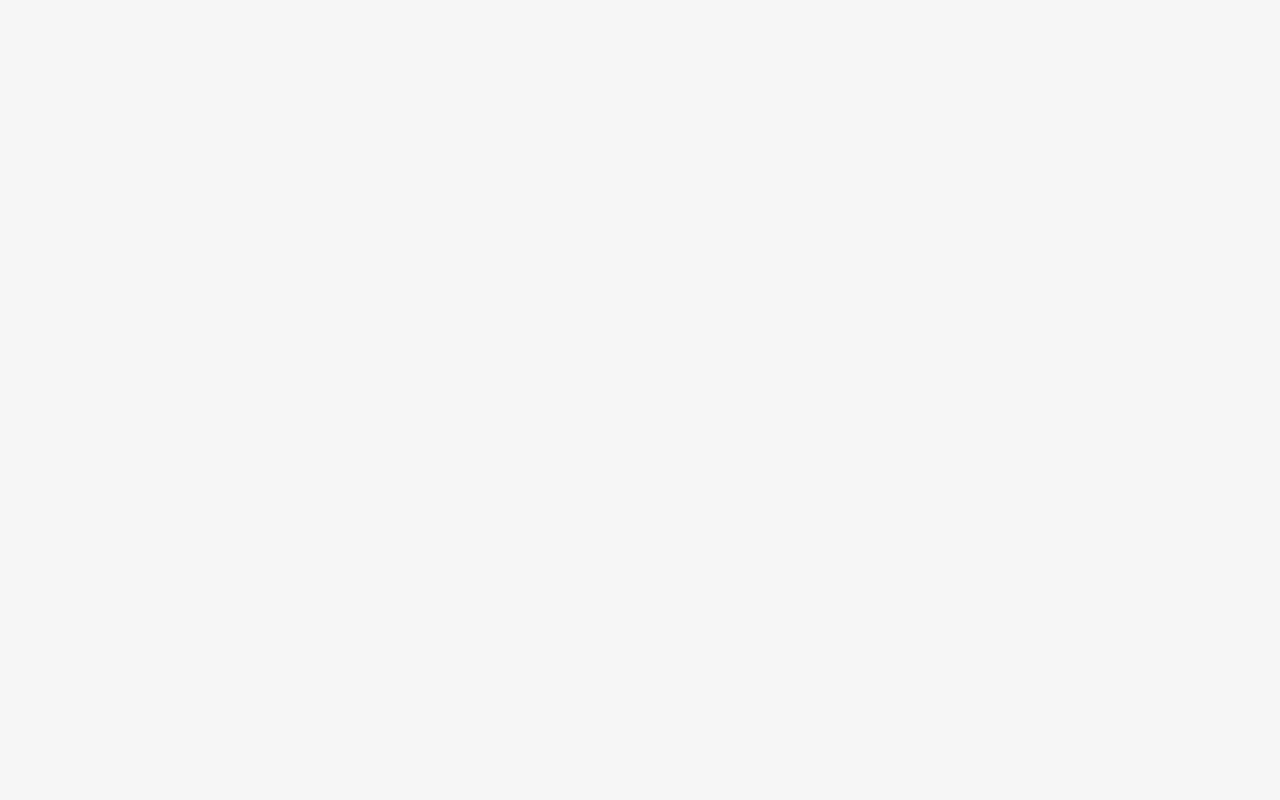
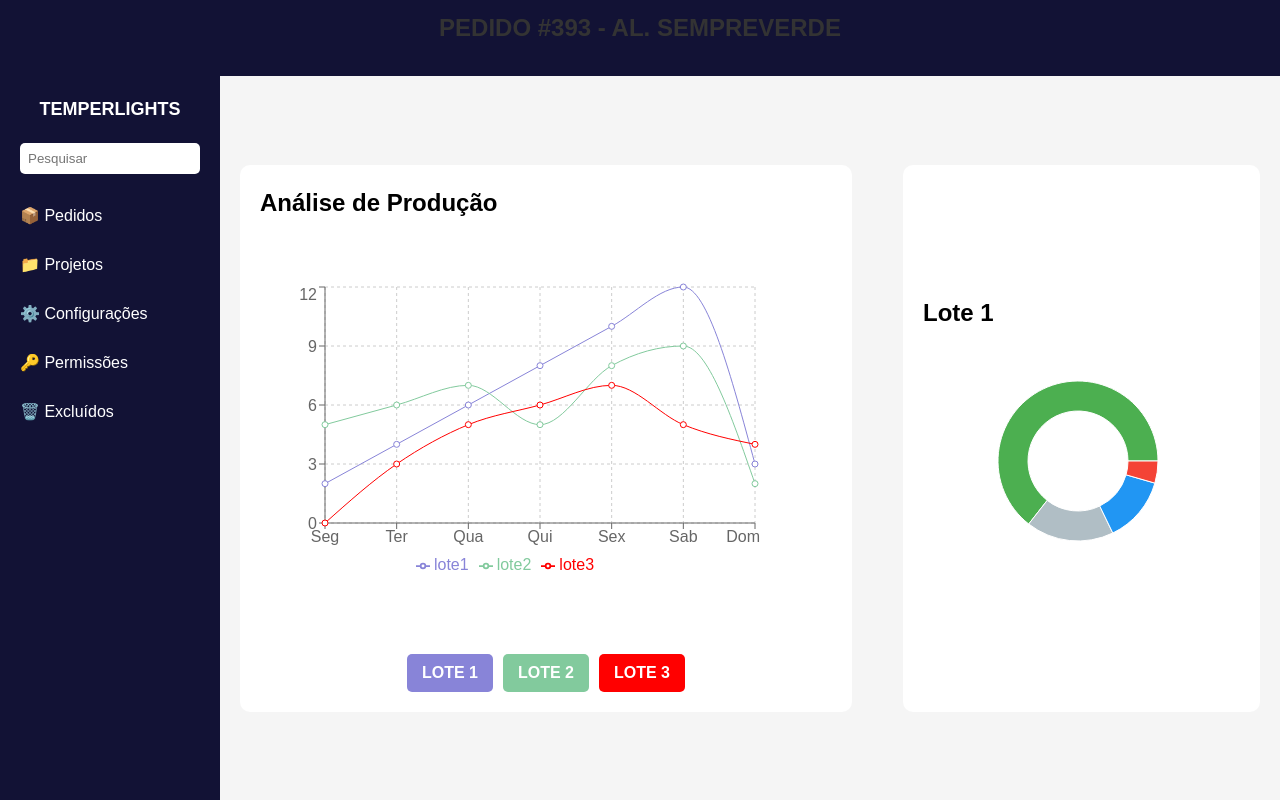
Before and after one commit to EricIkeda1/Temperlights, a React (Vite) app: page /order in a window 1280 px wide. Before the commit this address had no page. Built offline with nearby package versions, Linux system fonts and the light colour scheme.

Commit message:
Página de Pedidos Detalhados Ainda incompleto

```diff
--- /dev/null
+++ b/src/components/OrderDetails.jsx
@@ -0,0 +1,77 @@
+import React from "react";
+import { LineChart, Line, XAxis, YAxis, CartesianGrid, Tooltip, Legend, PieChart, Pie, Cell } from "recharts";
+import { Link } from "react-router-dom";
+import "../styles/orderdetails.css";
+
+const lineData = [
+  { name: "Seg", lote1: 2, lote2: 5, lote3: 0 },
+  { name: "Ter", lote1: 4, lote2: 6, lote3: 3 },
+  { name: "Qua", lote1: 6, lote2: 7, lote3: 5 },
+  { name: "Qui", lote1: 8, lote2: 5, lote3: 6 },
+  { name: "Sex", lote1: 10, lote2: 8, lote3: 7 },
+  { name: "Sab", lote1: 12, lote2: 9, lote3: 5 },
+  { name: "Dom", lote1: 3, lote2: 2, lote3: 4 }
+];
+
+const pieData = [
+  { name: "Realizado", value: 60.7, color: "#4caf50" },
+  { name: "Aguardando", value: 16.7, color: "#b0bec5" },
+  { name: "Em progresso", value: 12.6, color: "#2196f3" },
+  { name: "Perda", value: 4.2, color: "#f44336" }
+];
+
+const OrderDetails = () => {
+  return (
+    <div className="order-details-container">
+      <header>
+        <h1>PEDIDO #393 - AL. SEMPREVERDE</h1>
+      </header>
+      <div className="order-details">
+        <aside className="sidebar">
+          <h2 className="logo">TEMPERLIGHTS</h2>
+          <input type="text" placeholder="Pesquisar" className="search-box" />
+          <nav className="menu">
+            <Link to="/pedidos">📦 Pedidos</Link>
+            <Link to="/projetos">📁 Projetos</Link>
+            <Link to="/configuracoes">⚙️ Configurações</Link>
+            <Link to="/permissoes">🔑 Permissões</Link>
+            <Link to="/excluidos">🗑️ Excluídos</Link>
+          </nav>
+        </aside>
+        <main className="content">
+          <section className="production-analysis">
+            <h2>Análise de Produção</h2>
+            <LineChart width={500} height={300} data={lineData}>
+              <CartesianGrid strokeDasharray="3 3" />
+              <XAxis dataKey="name" />
+              <YAxis />
+              <Tooltip />
+              <Legend />
+              <Line type="monotone" dataKey="lote1" stroke="#8884d8" />
+              <Line type="monotone" dataKey="lote2" stroke="#82ca9d" />
+              <Line type="monotone" dataKey="lote3" stroke="#ff0000" />
+            </LineChart>
+            <div className="lote-buttons">
+              <button className="lote1-btn">LOTE 1</button>
+              <button className="lote2-btn">LOTE 2</button>
+              <button className="lote3-btn">LOTE 3</button>
+            </div>
+          </section>
+          <section className="lot-status">
+            <h2>Lote 1</h2>
+            <PieChart width={300} height={250}>
+              <Pie data={pieData} cx={150} cy={125} innerRadius={50} outerRadius={80} dataKey="value">
+                {pieData.map((entry, index) => (
+                  <Cell key={`cell-${index}`} fill={entry.color} />
+                ))}
+              </Pie>
+              <Tooltip />
+            </PieChart>
+          </section>
+        </main>
+      </div>
+    </div>
+  );
+};
+
+export default OrderDetails;
--- a/src/main.jsx
+++ b/src/main.jsx
@@ -8,6 +8,7 @@ import Register from "./components/Register";
 import Dashboard from "./components/Dashboard";
 import Orders from "./components/Orders";
 import Alarms from "./components/Alarms";
+import OrderDetails from "./components/OrderDetails";
 
 createRoot(document.getElementById("root")).render(
   <StrictMode>
@@ -20,6 +21,8 @@ createRoot(document.getElementById("root")).render(
         <Route path="/dashboard" element={<Dashboard />} />
         <Route path="/pedidos" element={<Orders />} />
         <Route path="/alarmes" element={<Alarms />} />
+        <Route path="/order/" element={<OrderDetails />} />
+
       </Routes>
     </BrowserRouter>
   </StrictMode>
--- /dev/null
+++ b/src/styles/orderdetails.css
@@ -0,0 +1,150 @@
+* {
+  margin: 0;
+  padding: 0;
+  box-sizing: border-box;
+}
+
+html, body {
+  width: 100%;
+  height: 100vh;
+  font-family: 'Arial', sans-serif;
+  background-color: #0e0e2c;
+  color: white;
+  display: flex;
+  flex-direction: column;
+}
+
+.order-details-container {
+  width: 100%;
+  height: 100vh;
+  display: flex;
+  flex-direction: column;
+}
+
+header {
+  text-align: center;
+  padding: 15px;
+  background-color: #121235;
+  font-size: 24px;
+  font-weight: bold;
+}
+
+.order-details {
+  display: flex;
+  flex: 1;
+  overflow: hidden;
+}
+
+.sidebar {
+  width: 220px;
+  background: #121235;
+  padding: 20px;
+  display: flex;
+  flex-direction: column;
+  height: 100%;
+}
+
+.logo {
+  text-align: center;
+  font-size: 18px;
+  font-weight: bold;
+  margin-bottom: 20px;
+}
+
+.search-box {
+  width: 100%;
+  padding: 8px;
+  border-radius: 5px;
+  border: none;
+  margin-bottom: 20px;
+}
+
+.menu a {
+  display: block;
+  padding: 10px 0;
+  color: white;
+  text-decoration: none;
+  transition: 0.3s;
+}
+
+.menu a:hover {
+  color: #4caf50;
+}
+
+.content {
+  flex: 1;
+  display: flex;
+  justify-content: space-between;
+  align-items: center;
+  padding: 20px;
+  overflow: auto;
+}
+
+.production-analysis {
+  background: white;
+  padding: 20px;
+  border-radius: 10px;
+  box-shadow: 0 4px 8px rgba(255, 255, 255, 0.1);
+  color: black;
+  width: 60%;
+  height: 80%;
+  display: flex;
+  flex-direction: column;
+  justify-content: space-between;
+}
+
+.lote-buttons {
+  display: flex;
+  justify-content: center;
+  gap: 10px;
+  margin-top: 10px;
+}
+
+.lote-buttons button {
+  padding: 10px 15px;
+  border: none;
+  cursor: pointer;
+  font-weight: bold;
+  border-radius: 5px;
+}
+
+.lote1-btn { background-color: #8884d8; color: white; }
+.lote2-btn { background-color: #82ca9d; color: white; }
+.lote3-btn { background-color: #ff0000; color: white; }
+
+.lot-status {
+  background: white;
+  padding: 20px;
+  border-radius: 10px;
+  box-shadow: 0 4px 8px rgba(255, 255, 255, 0.1);
+  color: black;
+  width: 35%;
+  height: 80%;
+  display: flex;
+  flex-direction: column;
+  justify-content: center;
+}
+
+@media (max-width: 1024px) {
+  .order-details {
+    flex-direction: column;
+  }
+
+  .sidebar {
+    width: 100%;
+    height: auto;
+    padding: 10px;
+  }
+
+  .content {
+    flex-direction: column;
+    padding: 10px;
+    align-items: center;
+  }
+
+  .production-analysis, .lot-status {
+    width: 100%;
+    height: auto;
+    margin-bottom: 20px;
+  }
+}
```
Also changed, not shown: src/components/cards/StatsCard.jsx (deleted, +0 -13 lines).
